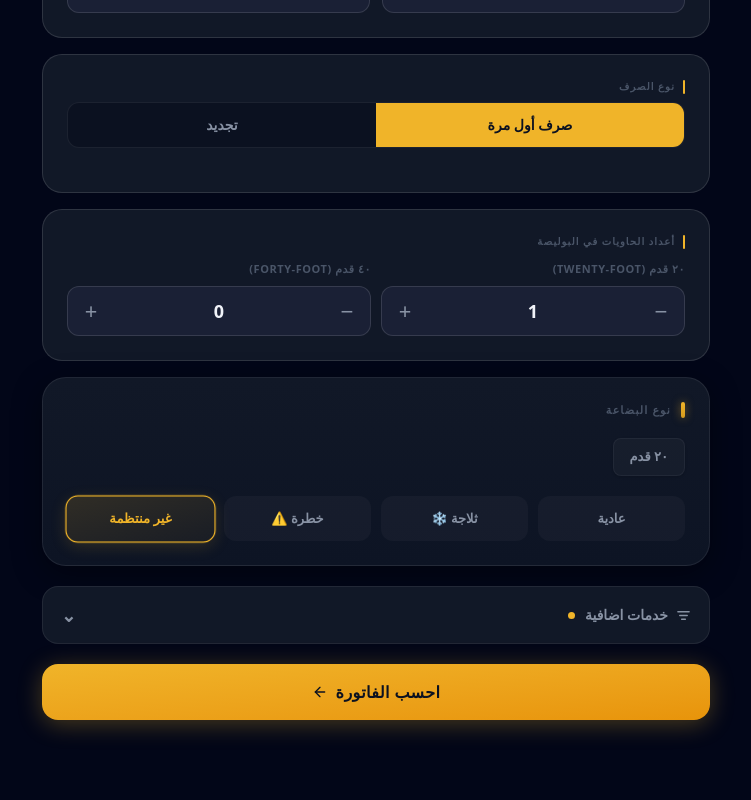
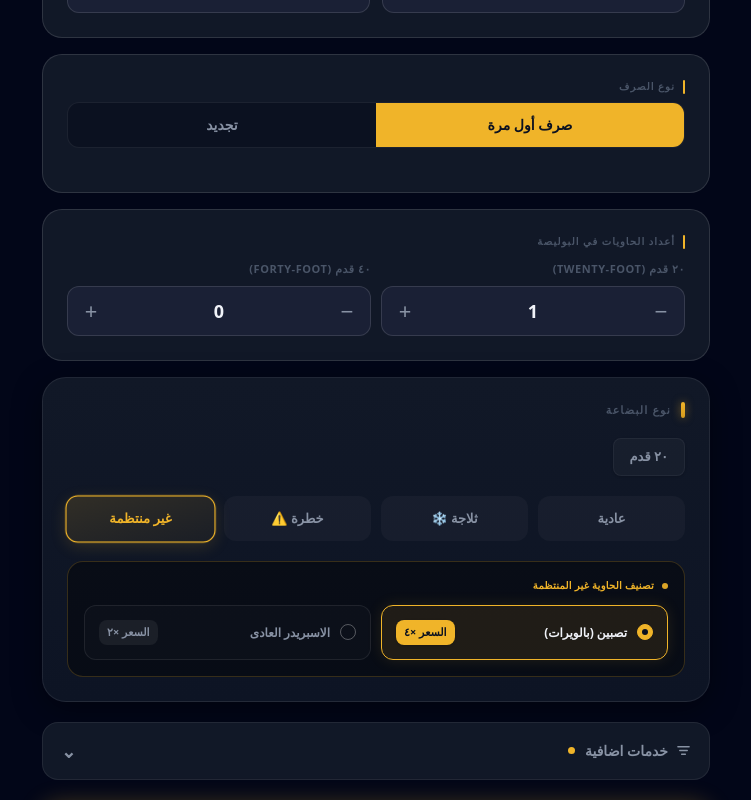
Before and after one commit to ashraf-walid/tader-amnat, a Next.js app: page /Storagecalculator in a window 1280 px wide. Both pictures are taken after a click on the button "غير منتظمة". Shown: the part 330-1130 px from the top of the page, without its empty margins (264-1015 px from the left). Built offline with nearby package versions, Linux system fonts and the light colour scheme; no server answers; the database is empty; a web font is replaced by a local one.

Commit message:
update AdvancedOptions

```diff
--- a/src/app/Storagecalculator/StorageCalculator.jsx
+++ b/src/app/Storagecalculator/StorageCalculator.jsx
@@ -191,6 +191,10 @@ export default function StorageCalculator({ adminExchangeRate }) {
               setTwentyCargoType={setTwentyCargoType}
               fortyCargoType={fortyCargoType}
               setFortyCargoType={setFortyCargoType}
+              nonStdType20={nonStdType20}
+              setNonStdType20={setNonStdType20}
+              nonStdType40={nonStdType40}
+              setNonStdType40={setNonStdType40}
             />
 
             <AdvancedOptions
--- a/src/components/storage-calculator/CargoTypeSelector.jsx
+++ b/src/components/storage-calculator/CargoTypeSelector.jsx
@@ -17,15 +17,31 @@ const CARGO_OPTIONS = [
   { value: 'NON_STANDARD', label: 'غير منتظمة',    short: 'غير منتظمة' },
 ];
 
-function getShortLabel(value) {
+const NON_STD_OPTIONS = [
+  {
+    value: 'LASHING',
+    label: 'تصبين (بالويرات)',
+    multiplier: 'السعر ×٤',
+  },
+  {
+    value: 'OOG',
+    label: 'الاسبريدر العادى',
+    multiplier: 'السعر ×٢',
+  },
+];
+
+function getShortLabel(value, nonStdType) {
+  if (value === 'NON_STANDARD') {
+    return nonStdType === 'OOG' ? 'غير منتظمة (×٢)' : 'غير منتظمة (×٤)';
+  }
   return CARGO_OPTIONS.find(o => o.value === value)?.short ?? value;
 }
 
 /* Small summary badge — shown inside the inactive tab */
-function TypeBadge({ value }) {
+function TypeBadge({ value, nonStdType }) {
   return (
     <span className="inline-flex items-center px-2 py-0.5 rounded-md text-[10px] font-bold bg-[#f0b429]/15 text-[#f0b429] border border-[#f0b429]/20 leading-none shadow-sm mx-1">
-      {getShortLabel(value)}
+      {getShortLabel(value, nonStdType)}
     </span>
   );
 }
@@ -63,6 +79,10 @@ export default function CargoTypeSelector({
   setTwentyCargoType,
   fortyCargoType,
   setFortyCargoType,
+  nonStdType20,
+  setNonStdType20,
+  nonStdType40,
+  setNonStdType40,
 }) {
   const hasTwenty = twentyCount > 0;
   const hasForty  = fortyCount  > 0;
@@ -77,6 +97,9 @@ export default function CargoTypeSelector({
 
   const currentCargoType    = currentTab === '20' ? twentyCargoType    : fortyCargoType;
   const setCurrentCargoType = currentTab === '20' ? setTwentyCargoType : setFortyCargoType;
+
+  const currentNonStdType    = currentTab === '20' ? nonStdType20    : nonStdType40;
+  const setCurrentNonStdType = currentTab === '20' ? setNonStdType20 : setNonStdType40;
 
   return (
     <div className="bg-gradient-to-b from-[#111827] to-[#0d1424] border border-white/[0.08] shadow-[0_8px_30px_rgb(0,0,0,0.4)] rounded-[24px] p-6 mb-5 transition-all duration-300 hover:border-white/[0.12]">
@@ -100,7 +123,7 @@ export default function CargoTypeSelector({
             }`}
           >
             <span>٢٠ قدم</span>
-            {currentTab !== '20' && <TypeBadge value={twentyCargoType} />}
+            {currentTab !== '20' && <TypeBadge value={twentyCargoType} nonStdType={nonStdType20} />}
           </button>
 
           {/* 40ft tab */}
@@ -113,7 +136,7 @@ export default function CargoTypeSelector({
             }`}
           >
             <span>٤٠ قدم</span>
-            {currentTab !== '40' && <TypeBadge value={fortyCargoType} />}
+            {currentTab !== '40' && <TypeBadge value={fortyCargoType} nonStdType={nonStdType40} />}
           </button>
         </div>
       )}
@@ -130,6 +153,62 @@ export default function CargoTypeSelector({
         cargoType={currentCargoType}
         setCargoType={setCurrentCargoType}
       />
+
+      {/* ── NON_STANDARD sub-type selector ── */}
+      <div
+        className={`overflow-hidden transition-all duration-300 ease-in-out ${
+          currentCargoType === 'NON_STANDARD' ? 'max-h-[300px] opacity-100 mt-5' : 'max-h-0 opacity-0 mt-0 pt-0 pointer-events-none'
+        }`}
+      >
+        <div className="p-4 rounded-2xl bg-black/40 border border-[#f0b429]/20 shadow-inner">
+          <div className="flex items-center justify-between mb-3">
+            <div className="flex items-center gap-2 text-[10px] font-extrabold tracking-wide text-[#f0b429]">
+              <span className="w-1.5 h-1.5 rounded-full bg-[#f0b429] animate-pulse" />
+              تصنيف الحاوية غير المنتظمة {bothActive && `(${currentTab === '20' ? '٢٠ قدم' : '٤٠ قدم'})`}
+            </div>
+          </div>
+
+          <div className="grid grid-cols-1 sm:grid-cols-2 gap-2.5">
+            {NON_STD_OPTIONS.map((opt) => {
+              const isSelected = currentNonStdType === opt.value;
+              return (
+                <button
+                  key={opt.value}
+                  type="button"
+                  onClick={() => setCurrentNonStdType(opt.value)}
+                  className={`relative p-3.5 rounded-xl border-[1.5px] text-right cursor-pointer transition-all duration-200 flex items-center justify-between gap-3 ${
+                    isSelected
+                      ? 'border-[#f0b429] bg-[#f0b429]/10 shadow-[0_0_15px_rgba(240,180,41,0.12)] text-[#f0f2f8]'
+                      : 'border-white/[0.08] bg-white/[0.02] text-[#8892a4] hover:bg-white/[0.05] hover:border-white/[0.15] hover:text-[#f0f2f8]'
+                  }`}
+                >
+                  <div className="flex items-center gap-2.5">
+                    <div
+                      className={`w-4 h-4 rounded-full border-[1.5px] flex items-center justify-center transition-all ${
+                        isSelected ? 'border-[#f0b429] bg-[#f0b429]' : 'border-white/30 bg-transparent'
+                      }`}
+                    >
+                      {isSelected && <div className="w-1.5 h-1.5 rounded-full bg-[#0b1120]" />}
+                    </div>
+                    <div className="flex flex-col">
+                      <span className="text-[12px] font-bold leading-tight">{opt.label}</span>
+                    </div>
+                  </div>
+                  <span
+                    className={`text-[11px] font-extrabold px-2 py-1 rounded-lg whitespace-nowrap transition-colors ${
+                      isSelected
+                        ? 'bg-[#f0b429] text-[#0b1120] shadow-sm'
+                        : 'bg-white/[0.06] text-[#8892a4]'
+                    }`}
+                  >
+                    {opt.multiplier}
+                  </span>
+                </button>
+              );
+            })}
+          </div>
+        </div>
+      </div>
 
       {/* ── DANGEROUS warning ── */}
       <div
@@ -160,14 +239,14 @@ export default function CargoTypeSelector({
                 <div className={`flex items-center gap-2 px-3 py-1.5 rounded-lg transition-all ${currentTab === '20' ? 'bg-[#f0b429]/10 border border-[#f0b429]/25 shadow-sm' : ''}`}>
                     <span className="text-[#64748b] font-medium">٢٠ قدم:</span>
                     <span className={`font-bold ${currentTab === '20' ? 'text-[#f0b429]' : 'text-[#e2e8f0]'}`}>
-                        {getShortLabel(twentyCargoType)}
+                        {getShortLabel(twentyCargoType, nonStdType20)}
                     </span>
                 </div>
                 <div className="w-px h-5 bg-white/10"></div>
                 <div className={`flex items-center gap-2 px-3 py-1.5 rounded-lg transition-all ${currentTab === '40' ? 'bg-[#f0b429]/10 border border-[#f0b429]/25 shadow-sm' : ''}`}>
                     <span className="text-[#64748b] font-medium">٤٠ قدم:</span>
                     <span className={`font-bold ${currentTab === '40' ? 'text-[#f0b429]' : 'text-[#e2e8f0]'}`}>
-                        {getShortLabel(fortyCargoType)}
+                        {getShortLabel(fortyCargoType, nonStdType40)}
                     </span>
                 </div>
             </div>
--- a/src/hooks/useStorageCalculator.js
+++ b/src/hooks/useStorageCalculator.js
@@ -38,8 +38,8 @@ export function useStorageCalculator(adminExchangeRate) {
   const [fortyCargoType, setFortyCargoType] = useState("FULL");
 
   // ── Per-size non-standard sub-type ──
-  const [nonStdType20, setNonStdType20] = useState("OOG");
-  const [nonStdType40, setNonStdType40] = useState("OOG");
+  const [nonStdType20, setNonStdType20] = useState("LASHING");
+  const [nonStdType40, setNonStdType40] = useState("LASHING");
 
   // ── Exchange rate ──
   const [isEditingRate, setIsEditingRate] = useState(false);
@@ -193,8 +193,8 @@ export function useStorageCalculator(adminExchangeRate) {
     setFortyCount(0);
     setTwentyCargoType("FULL");
     setFortyCargoType("FULL");
-    setNonStdType20("OOG");
-    setNonStdType40("OOG");
+    setNonStdType20("LASHING");
+    setNonStdType40("LASHING");
     setPrevDays(0);
     setCargoExitDate(null);
     setIsLCLStorage(false);
```
Also changed, not shown: src/components/storage-calculator/AdvancedOptions.jsx (+0 -52 lines).
